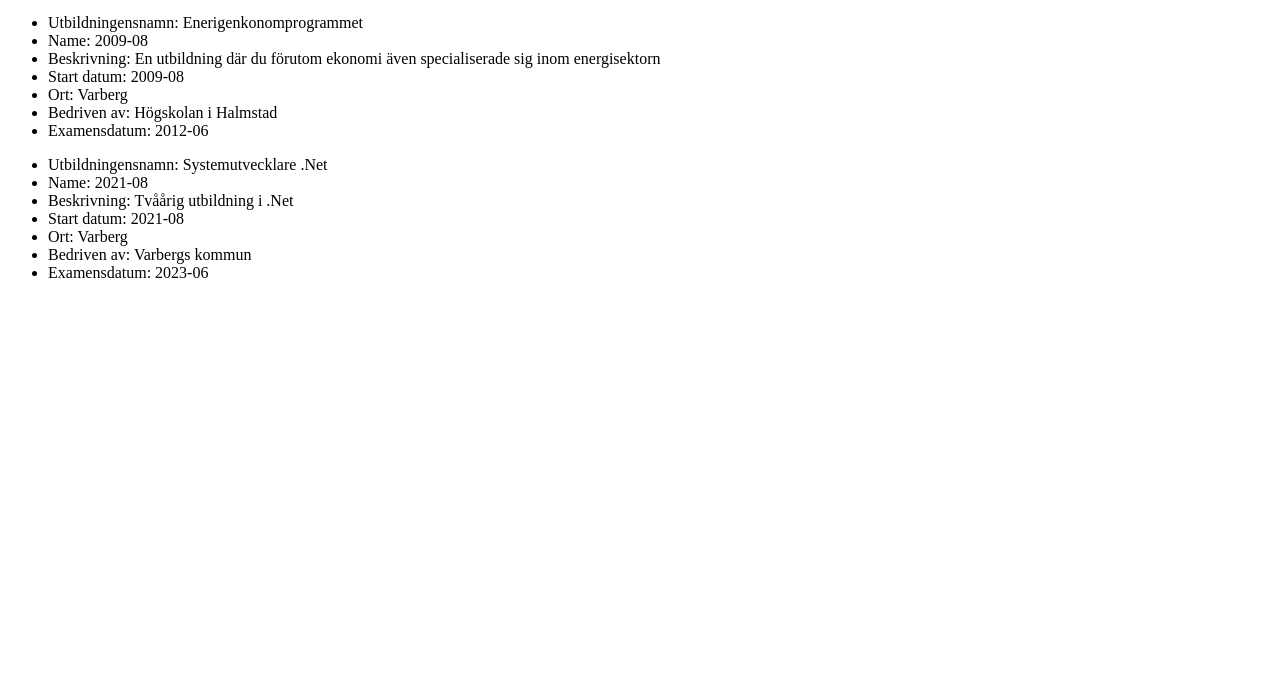
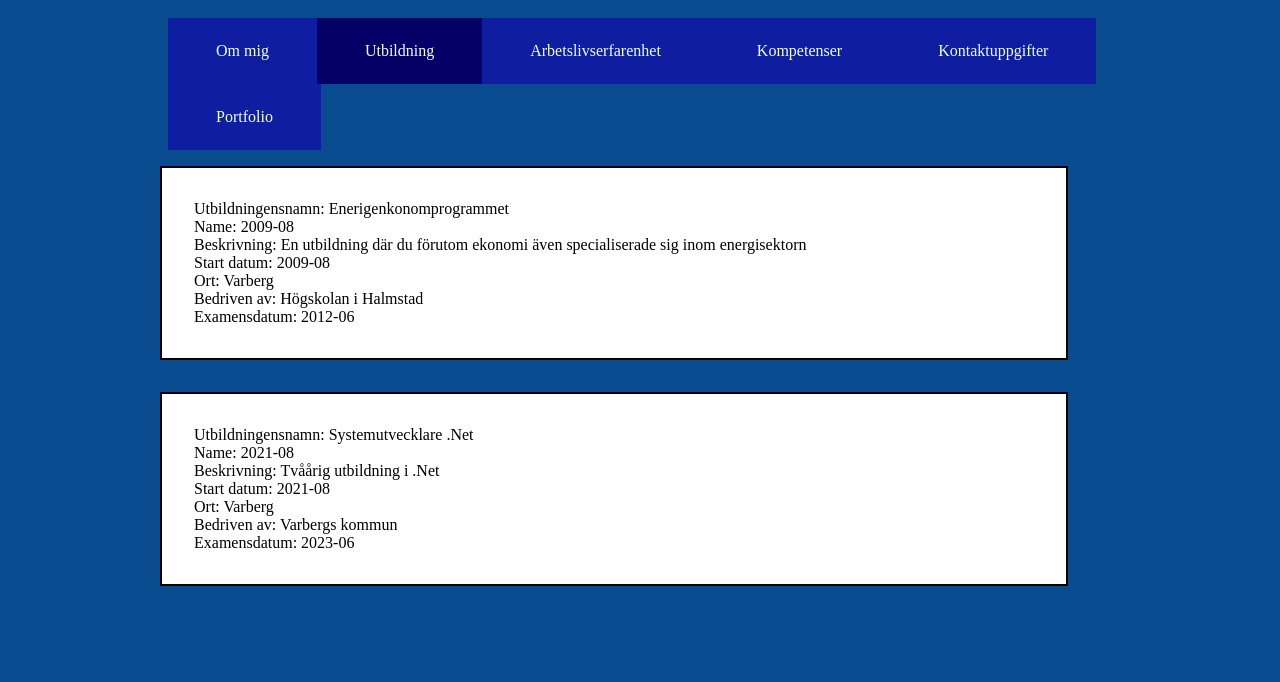
Before and after one commit to danthu501/Labb1, a plain HTML site: page Utbildning.html in a window 1280 px wide. Shown: the part 190-872 px from the top of the page. Before the commit the page ends 800 px from the top, so only its background shows below. Drawn offline with Linux system fonts and the light colour scheme; the site is published under a folder, as on GitHub Pages, so addresses that start at the root find nothing.

Commit message:
changed link again in utbildning

```diff
--- a/Utbildning.html
+++ b/Utbildning.html
@@ -1,7 +1,7 @@
 <!DOCTYPE html>
 <html>
 <Head>
-<link rel="stylesheet" href="/CSS/Index.css"></link>
+    <link href="CSS/Index.css" rel="stylesheet">
 </Head>
 <body>
     <header>
```
